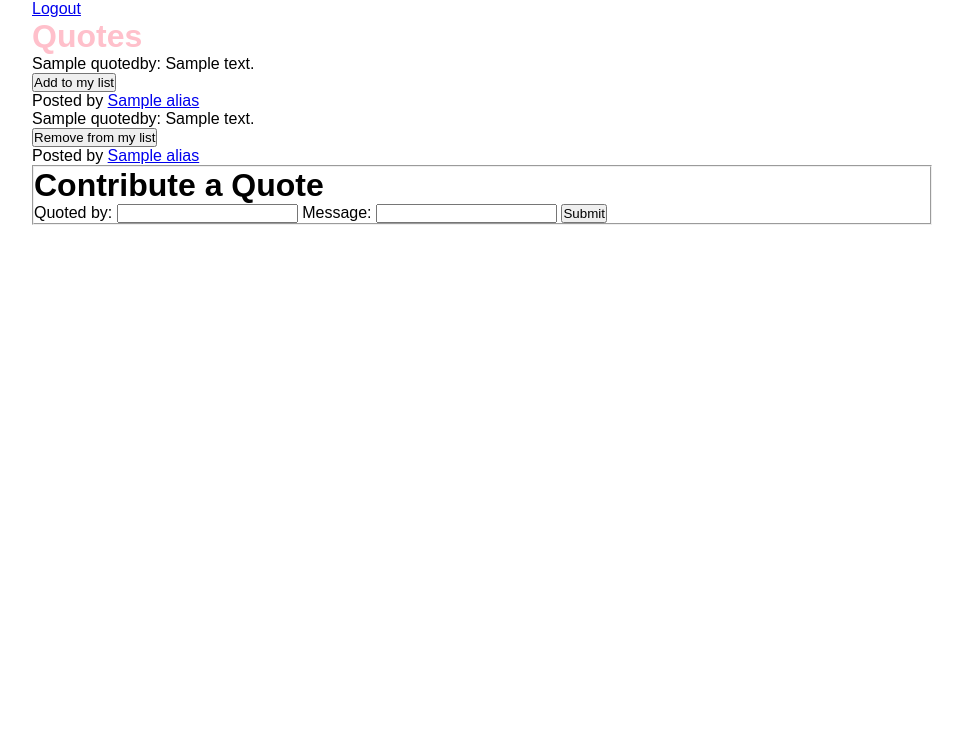
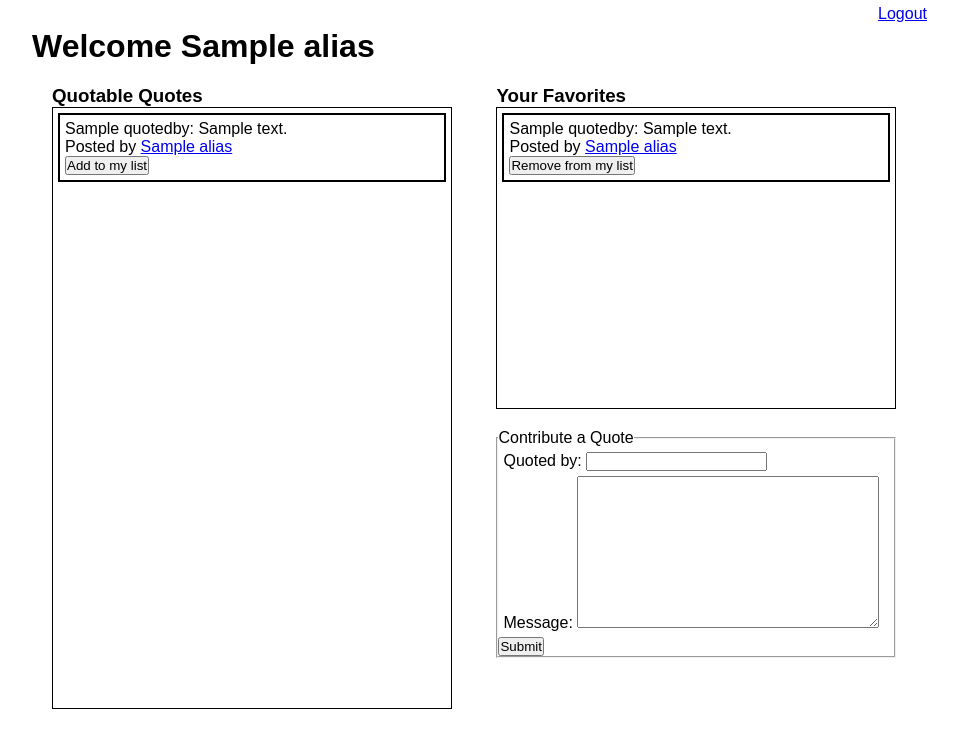
Before and after one commit to danielkouba/quotes_django, a Django app: template apps/quotes/templates/quotes/index.html in a window 1280 px wide. Shown: the top 748 px of the page, without its empty margins (158-1121 px from the left). Run offline with Django 3.2, Linux system fonts and the light colour scheme; the template is opened without the code that fills it: most values are stand-ins (such as "Sample title", 1, 10 or a date in 2020).

Commit message:
super styled and feeling good

```diff
--- a/apps/quotes/static/quotes/css/style.css
+++ b/apps/quotes/static/quotes/css/style.css
@@ -2,9 +2,6 @@
 	margin: 0;
 	padding:0;
 	font-family: Arial, "Helvetica Neue", Helvetica, sans-serif;
-}
-.debug{
-	color:pink;
 }
 
 .ib{
@@ -13,14 +10,7 @@
 .bbx{
 	box-sizing: border-box;
 }
-.wrapper{
-	margin: 0 auto;
-	width:900px;
-}
-.col{
-	width:400px;
-	display:inline-block;
-}
+
 .messages{
 	list-style: none;
 }
@@ -32,3 +22,59 @@
 	background-color: lightgreen;
 	border: 1px solid green;
 }
+.wrapper{
+	margin: 0 auto;
+	width:900px;
+}
+.debug{
+	border:1px solid red;
+}
+.nav{
+	text-align: right;
+	padding:5px ;
+}
+.col{
+	width:400px;
+	height:600px;
+	display:inline-block;
+	margin:20px;
+	vertical-align: top;
+}
+.postwrapper{
+	border:1px solid black;
+	overflow: scroll;
+}
+.favorites{
+	height:300px;
+}
+.allquotes{
+	height:600px;
+}
+.addquote {
+	margin-top: 20px;
+}
+
+
+
+form label{
+	display: block;
+	margin:5px;
+}
+
+	textarea {
+	    width: 300px;
+	    height: 150px;
+	}
+
+.card {
+	padding:5px;
+	margin: 5px;
+	border:2px solid black;
+}
+
+.red{
+	color:red;
+}
+.quote{
+	margin: 10px;
+}
--- a/apps/quotes/templates/quotes/index.html
+++ b/apps/quotes/templates/quotes/index.html
@@ -12,13 +12,10 @@
 
 
 <div class="wrapper">
-<header>
-		<!-- Making a reverse link looks like this -->
+<div class="nav">
 	<a href="{% url 'formv:logout' %}">Logout</a>
-	<!-- <a href="{#{% url 'formv:index' %}}">Logout</a> -->
-
-</header>
-
+	<!-- <a href="{% url 'quotes:index' %}">Dashboard</a> -->
+</div>
 
 	{% if messages %}
 		<ul class="messages">
@@ -32,53 +29,58 @@
 	{% endif %}
 
 
-	<h1 class="debug">Quotes</h1>
+	<h1 class="">Welcome {{alias}}</h1>
 
-	<div class="postwrapper">
-		{%for post in allposts%}
-		<div class="card">
-			<p>{{post.quotedby}}: {{post.message}}
-			</p>
-			<a href="{% url 'quotes:addfavorite' post.id %}">
-				<button>Add to my list</button>
-			</a>
-			<p>Posted by <a href="{% url 'quotes:showuser' post.postedby.id %}">{{post.postedby.alias}}</a></p>
+	<div class="col ib">
+		<h3>Quotable Quotes</h3>
+		<div class="postwrapper allquotes">
+			{%for post in allposts%}
+			<div class="card">
+				<p>{{post.quotedby}}: {{post.message}}
+				</p>
+				<p>Posted by <a href="{% url 'quotes:showuser' post.postedby.id %}">{{post.postedby.alias}}</a></p>
+							<a href="{% url 'quotes:addfavorite' post.id %}">
+					<button>Add to my list</button>
+				</a>
+			</div>
+			{% endfor %}
 		</div>
-		{% endfor %}
 	</div>
 
 
-	<div class="postwrapper">
-		{%for favorite in favorites%}
-		<div class="card">
-			<p>{{favorite.favoritequote.quotedby}}: {{favorite.favoritequote.message}}
-			</p>
-			<a href="{% url 'quotes:removefavorite' favorite.id %}">
-				<button>Remove from my list</button>
-			</a>
-			<p>Posted by <a href="{% url 'quotes:showuser' favorite.favoritequote.postedby.id %}">{{favorite.favoritequote.postedby.alias}}</a></p>
+	<div class="col ib">
+		<h3>Your Favorites</h3>
+		<div class="postwrapper favorites">
+			{%for favorite in favorites%}
+			<div class="card">
+				<p>{{favorite.favoritequote.quotedby}}: {{favorite.favoritequote.message}}
+				</p>
+				<p>Posted by <a href="{% url 'quotes:showuser' favorite.favoritequote.postedby.id %}">{{favorite.favoritequote.postedby.alias}}</a></p>
+				<a href="{% url 'quotes:removefavorite' favorite.id %}">
+					<button>Remove from my list</button>
+				</a>
+			</div>
+			{% endfor %}
 		</div>
-		{% endfor %}
-	</div>
 
-
-
-	<form action="{% url 'quotes:addquote' %}" method="POST">
+		<form action="{% url 'quotes:addquote' %}" method="POST" class="addquote">
 		{% csrf_token %}
 		<fieldset>
-		<h1>Contribute a Quote</h1>
+		<legend>Contribute a Quote</legend>
 		<label for="quotedby">
 			Quoted by:
 			<input type="text" name="quotedby" id="quotedby">
 		</label>
 		<label for="message">
 			Message:
-			<input type="text" name="message" id="message">
+			<textarea name="message" id="message"></textarea>
 		</label>
 
 		<input type="submit" value="Submit">
 		</fieldset>
 	</form>
+
+	</div>
 </div>
 </body>
 </html>
```
Also changed, not shown: apps/formv/static/formv/css/style.css (+66 -0 lines), apps/formv/templates/formv/index.html (+6 -5 lines), apps/quotes/templates/quotes/showuser.html (+8 -10 lines), apps/quotes/views.py (+10 -1 lines), 1 other file.
